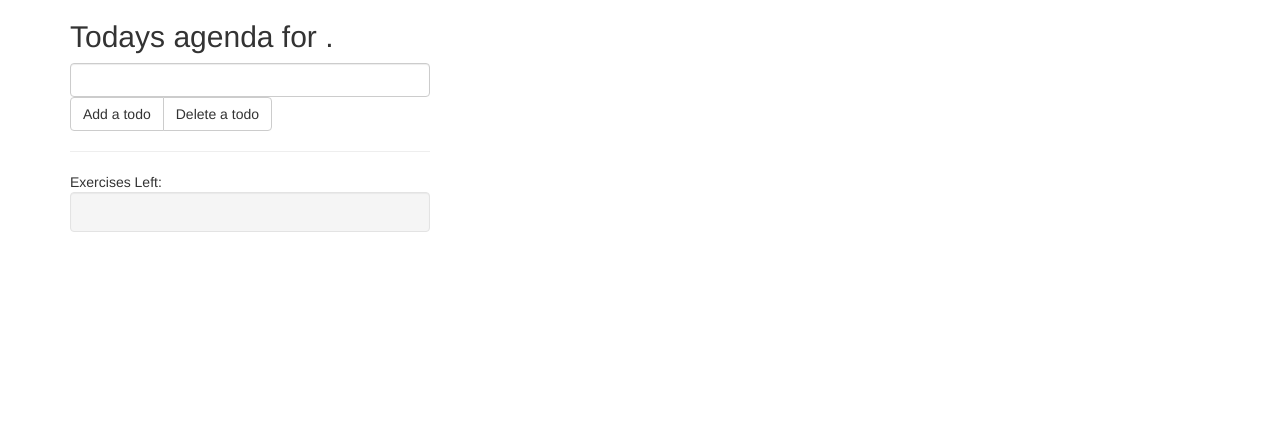
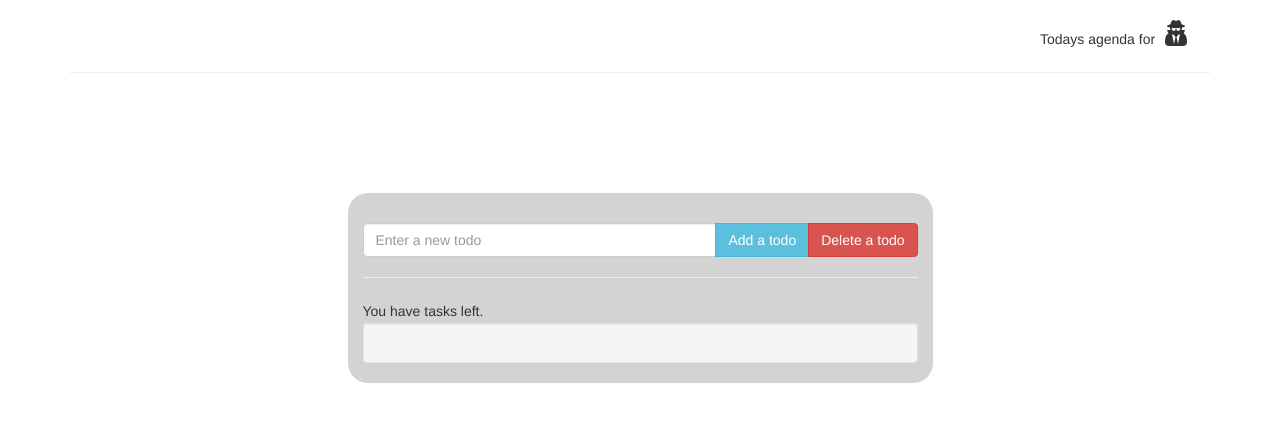
Before and after one commit to metcalfec/todo, a website: page public/index.html in a window 1280 px wide. Drawn offline with nearby package versions, Linux system fonts and the light colour scheme; no server answers.

Commit message:
Exercise: One Hundred Twenty Six (Directives) first commit.

```diff
--- a/public/app.js
+++ b/public/app.js
@@ -12,6 +12,12 @@ function home($http) {
   user.then(function(info) {
     vm.user = info.data;
   })
+}
+
+app.directive('greeting', greeting);
+
+function greeting() {
+  return { templateUrl: 'home/greeting.directive.html' }
 }
 
 app.controller('todoController', todo);
@@ -30,6 +36,7 @@ function todo($http) {
     var todos = $http.get('http://localhost:1337/todos/');
     todos.then(function(todo) {
       vm.list = todo.data
+      console.log(vm)
     })
   }
 
--- /dev/null
+++ b/public/default.css
@@ -0,0 +1,24 @@
+.main-todo {
+  background-color: lightgrey;
+  margin-top: 100px;
+  border-radius: 20px;
+}
+
+.search-bar {
+  margin-top: 30px;
+}
+
+.task-number {
+  font-size: 18px;
+  color: white;
+  display: inline;
+}
+
+.user {
+  display: inline;
+  font-size: 20px;
+}
+
+.nav-user {
+  margin-top: 20px;
+}
--- /dev/null
+++ b/public/home/greeting.directive.html
@@ -0,0 +1,4 @@
+<span class="pull-right text-right col-md-4 nav-user">
+  {{home.message}} <p class="user">{{home.user.name}}</p>
+  <i class="fa fa-fw fa-user-secret fa-2x"></i>
+</span>
--- a/public/index.html
+++ b/public/index.html
@@ -3,29 +3,38 @@
 <head>
   <meta charset="utf-8">
   <link rel="stylesheet" href="https://maxcdn.bootstrapcdn.com/bootstrap/3.3.6/css/bootstrap.min.css">
+  <link rel="stylesheet" href="https://maxcdn.bootstrapcdn.com/font-awesome/4.5.0/css/font-awesome.min.css">
+  <link rel="stylesheet" href="default.css">
   <title></title>
 </head>
 <body ng-app="todo">
   <div class="container">
     <div class="row">
-      <div class="col-md-4">
+      <div class="col-md-12">
         <div ng-controller="homeController as home">
-          <h2>{{home.message}} {{home.user.name}}.</h2>
+          <greeting></greeting>
         </div>
+      </div>
+    </div>
+    <hr>
+    <div class="row">
+      <div class="col-md-6 col-md-offset-3 main-todo">
         <div ng-controller="todoController as todo">
-          <div>
-            <input ng-model="todo.item" class="form-control" type="text">
-          </div>
-          <div class="btn-group">
-            <button ng-click="todo.add(todo.item)" class="btn btn-default" type="button">Add a todo</button>
-            <button ng-click="todo.remove(todo.item)" class="btn btn-default" type="button">Delete a todo</button>
+          <div class="input-group search-bar">
+            <input ng-model="todo.item" class="form-control" type="text" placeholder="Enter a new todo">
+            <span class="input-group-btn">
+              <button ng-click="todo.add(todo.item)" class="btn btn-info" type="button">Add a todo</button>
+              <button ng-click="todo.remove(todo.item)" class="btn btn-danger" type="button">Delete a todo</button>
+            </span>
           </div>
           <hr>
-          <div ng-show="todo.list.length !== 0">
-            Exercises Left: {{todo.list.length}}
-          </div>
-          <div ng-show="todo.list.length === 0">
-            All Exercises are complete.
+          <div class="tasks">
+            <div ng-show="todo.list.length !== 0">
+              You have <p class="task-number">{{todo.list.length}}</p> tasks left.
+            </div>
+            <div ng-show="todo.list.length === 0">
+              All tasks are complete.
+            </div>
           </div>
           <ol class="list-unstyled well">
             <li ng-repeat="item in todo.list">
```
Also changed, not shown: travis.yml (deleted, +0 -8 lines).
